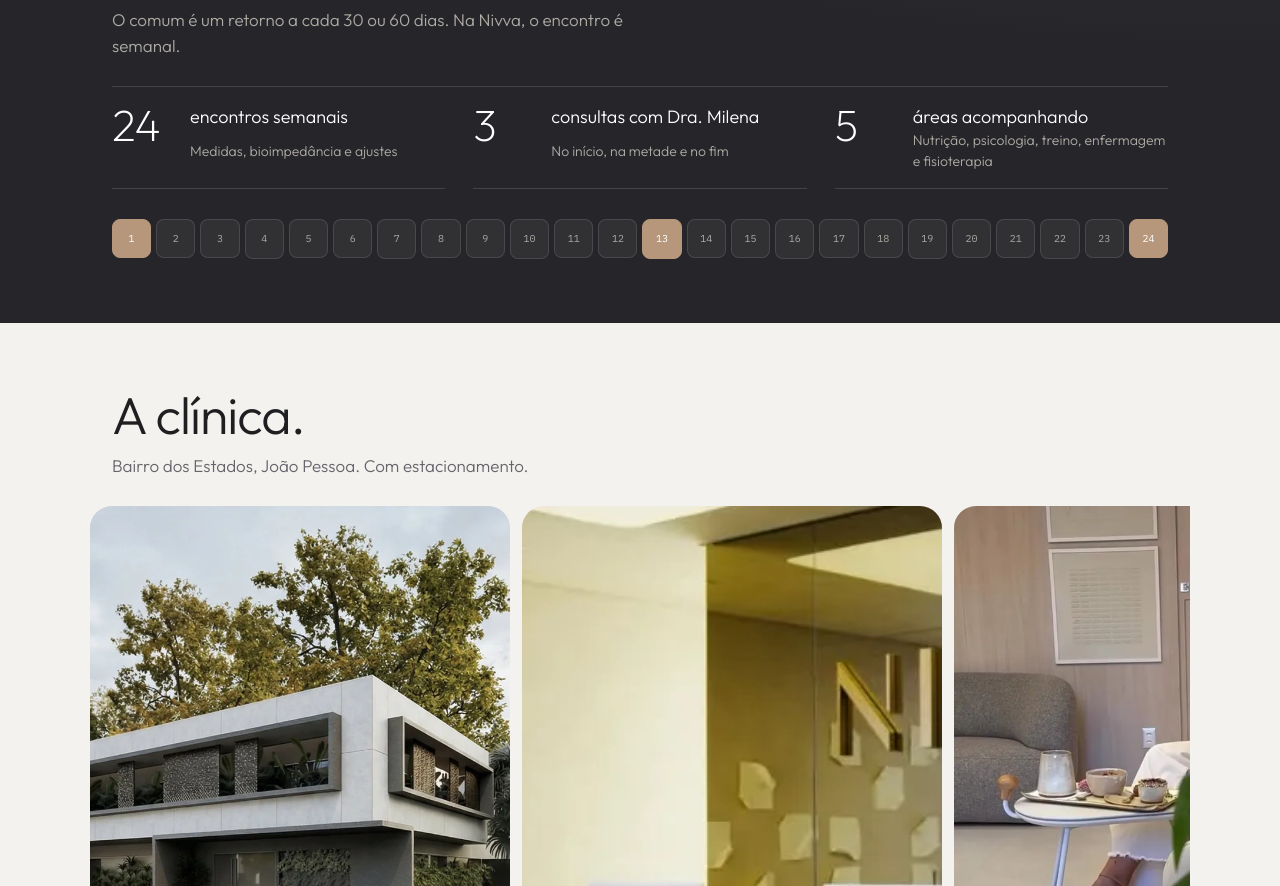
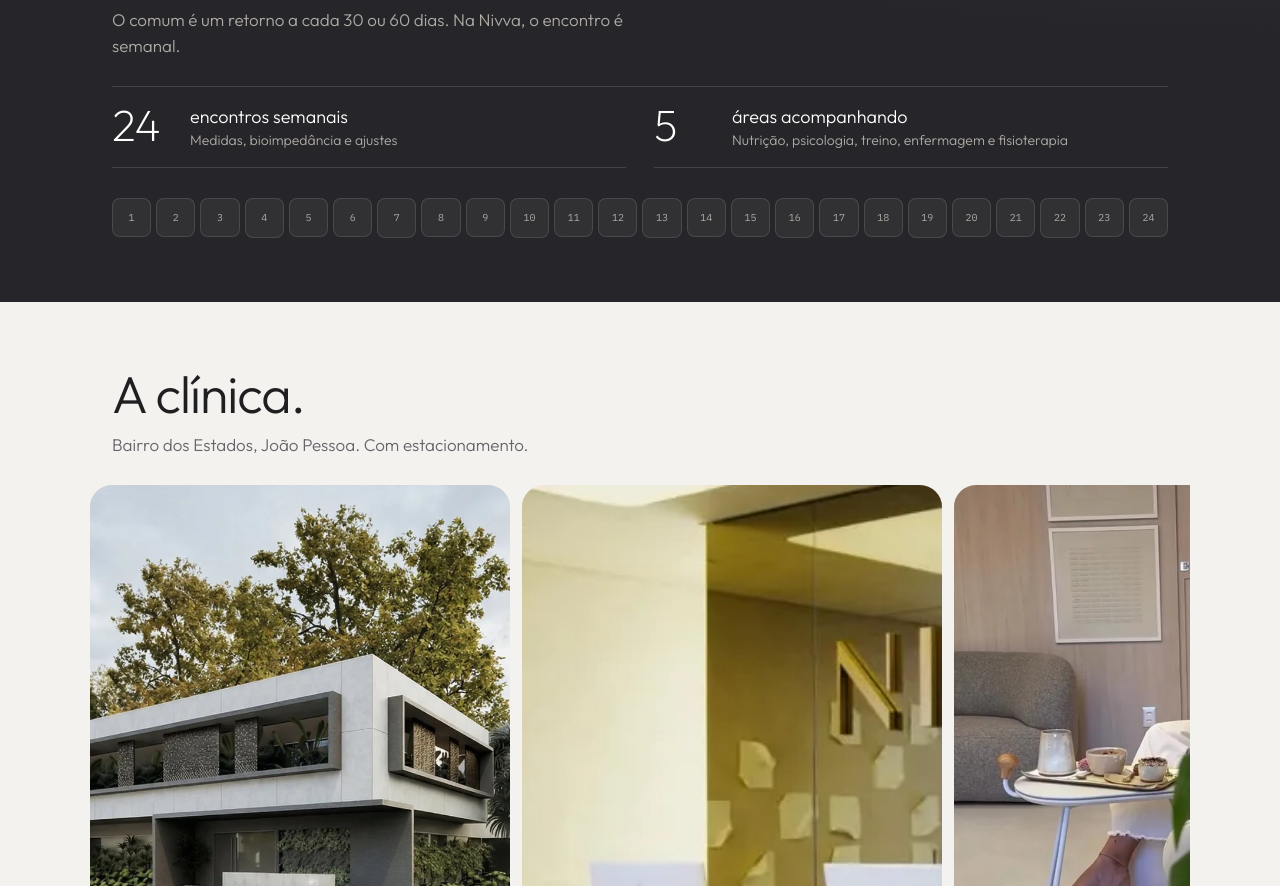
Before and after one commit to paulocesarleite/nivva-site, a plain HTML site: page home-nova/index.html in a window 1280 px wide. Shown: the part 3766-4652 px from the top of the page. Drawn offline with Linux system fonts and the light colour scheme.

Commit message:
Home: programa sem número de consultas médicas
Co-Authored-By: Claude Opus 5.5 <noreply@anthropic.com>
Claude-Session: https://claude.ai/code/session_01VJiwj53eNd8FemeWTKPwWD

```diff
--- a/home-nova/index.html
+++ b/home-nova/index.html
@@ -135,7 +135,7 @@
   .como .sem i { color: var(--suave-sobre-escuro); }
   .como .sem.medica { background: var(--acento); border-color: var(--acento); }
   .como .sem.medica i { color: #fff; }
-  @media (min-width: 900px) { .inclui { grid-template-columns: repeat(3, 1fr); column-gap: 28px; border-bottom: 0; } .inclui div { border-bottom: 1px solid rgba(255,255,255,.14); } }
+  @media (min-width: 900px) { .inclui { grid-template-columns: repeat(2, 1fr); column-gap: 28px; border-bottom: 0; } .inclui div { border-bottom: 1px solid rgba(255,255,255,.14); } }
   @media (min-width: 900px) { .semanas { grid-template-columns: repeat(24, 1fr); gap: 5px; } .sem i { font-size: 10px; } }
 
   /* Equipe */
@@ -330,10 +330,9 @@
     <p class="apoio">O comum é um retorno a cada 30 ou 60 dias. Na Nivva, o encontro é semanal.</p>
     <div class="inclui">
       <div><b>24</b><span>encontros semanais</span><small>Medidas, bioimpedância e ajustes</small></div>
-      <div><b>3</b><span>consultas com Dra. Milena</span><small>No início, na metade e no fim</small></div>
       <div><b>5</b><span>áreas acompanhando</span><small>Nutrição, psicologia, treino, enfermagem e fisioterapia</small></div>
     </div>
-    <div class="semanas" aria-hidden="true"><span class="sem medica"><i>1</i></span><span class="sem"><i>2</i></span><span class="sem"><i>3</i></span><span class="sem"><i>4</i></span><span class="sem"><i>5</i></span><span class="sem"><i>6</i></span><span class="sem"><i>7</i></span><span class="sem"><i>8</i></span><span class="sem"><i>9</i></span><span class="sem"><i>10</i></span><span class="sem"><i>11</i></span><span class="sem"><i>12</i></span><span class="sem medica"><i>13</i></span><span class="sem"><i>14</i></span><span class="sem"><i>15</i></span><span class="sem"><i>16</i></span><span class="sem"><i>17</i></span><span class="sem"><i>18</i></span><span class="sem"><i>19</i></span><span class="sem"><i>20</i></span><span class="sem"><i>21</i></span><span class="sem"><i>22</i></span><span class="sem"><i>23</i></span><span class="sem medica"><i>24</i></span></div>
+    <div class="semanas" aria-hidden="true"><span class="sem"><i>1</i></span><span class="sem"><i>2</i></span><span class="sem"><i>3</i></span><span class="sem"><i>4</i></span><span class="sem"><i>5</i></span><span class="sem"><i>6</i></span><span class="sem"><i>7</i></span><span class="sem"><i>8</i></span><span class="sem"><i>9</i></span><span class="sem"><i>10</i></span><span class="sem"><i>11</i></span><span class="sem"><i>12</i></span><span class="sem"><i>13</i></span><span class="sem"><i>14</i></span><span class="sem"><i>15</i></span><span class="sem"><i>16</i></span><span class="sem"><i>17</i></span><span class="sem"><i>18</i></span><span class="sem"><i>19</i></span><span class="sem"><i>20</i></span><span class="sem"><i>21</i></span><span class="sem"><i>22</i></span><span class="sem"><i>23</i></span><span class="sem"><i>24</i></span></div>
   </div>
 </section>
 
```
